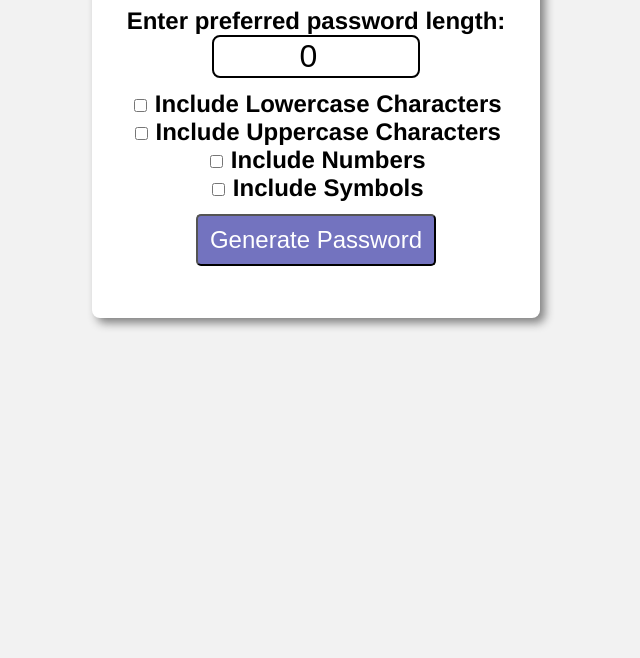
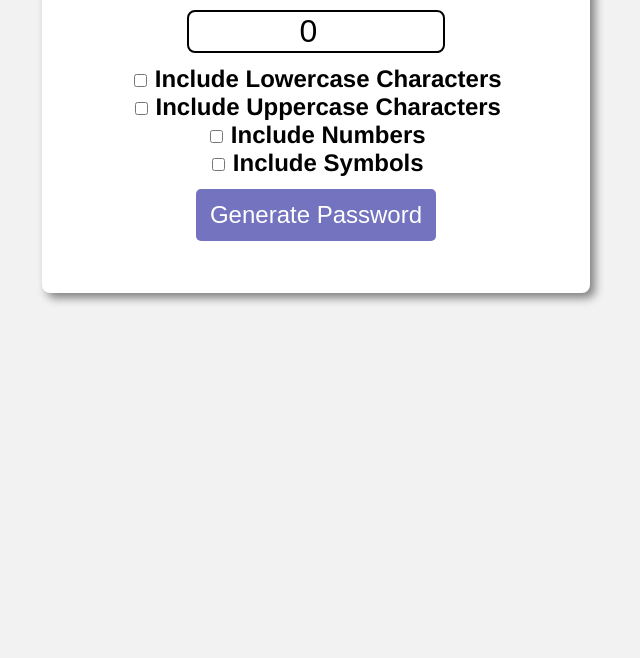
Before and after one commit to cbxiii/random-password-generator, a plain HTML site: page index.html in a window 1280 px wide. Shown: the part 142-800 px from the top of the page, without its empty margins (324-964 px from the left). Drawn offline with Linux system fonts and the light colour scheme.

Commit message:
edited some stuff

```diff
--- a/index.js
+++ b/index.js
@@ -26,6 +26,9 @@ generateButton.onclick = function() {
     if (passLength <= 0) {
         result.textContent = "Please enter a length longer than 0.";
     }
+    else if (passLength >= 30) {
+        result.textContent = "Please enter a length shorter than 30.";
+    }
     else if (allowedChars.length === 0) {
         result.textContent = "Please select at least ONE set of characters.";
     }
--- a/style.css
+++ b/style.css
@@ -10,7 +10,7 @@ h1 {
 div {
     background-color: white;
     text-align: center;
-    max-width: 400px;
+    max-width: 500px;
     margin: auto;
     padding: 24px;
     border-radius: 8px;
@@ -23,6 +23,7 @@ div {
     font-size: 2em;
     border: 2px solid black;
     border-radius: 8px;
+    margin-top: 12px;
     margin-bottom: 12px;
 }
 
@@ -35,9 +36,11 @@ button {
     margin-top: 12px;
     background-color: hsl(240, 37%, 60%);
     color: white;
+    border-color: transparent;
     border-radius: 5px;
     padding: 10px 12px;
     font-size: 1.5em;
+    transition: background-color 0.5s;
 }
 button:hover {
     background-color: hsl(240, 25%, 25%);
```
